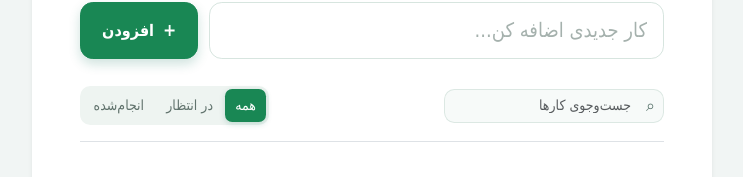
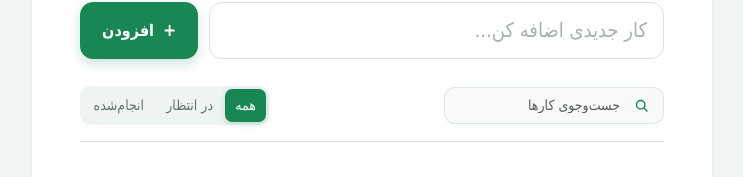
Before and after one commit to webmasterbartaroffice-lgtm/todolist, a React (Vite) app: page / in a window 1280 px wide. Shown: the part 390-567 px from the top of the page, without its empty margins (268-1011 px from the left). Built offline with nearby package versions, Linux system fonts and the light colour scheme.

Commit message:
style: enhance search input icon

```diff
--- a/src/App.jsx
+++ b/src/App.jsx
@@ -67,7 +67,9 @@ export default function App() {
 
           <div className="toolbar d-flex flex-column flex-md-row justify-content-between align-items-md-center gap-3 border-bottom pb-3 mb-2">
             <div className="task-search input-group input-group-sm search-box">
-              <span className="input-group-text">⌕</span>
+              <span className="input-group-text" aria-hidden="true">
+                <svg viewBox="0 0 24 24" fill="none" stroke="currentColor" strokeWidth="2" strokeLinecap="round" strokeLinejoin="round"><circle cx="11" cy="11" r="6" /><path d="m20 20-4.2-4.2" /></svg>
+              </span>
               <input className="form-control" value={query} onChange={(event) => setQuery(event.target.value)} type="search" placeholder="جست‌وجوی کارها" />
             </div>
             <div className="task-filters btn-group btn-group-sm" role="group" aria-label="فیلتر وضعیت">
--- a/src/index.css
+++ b/src/index.css
@@ -19,8 +19,9 @@ body {
 .search-box { max-width: 220px; }
 .toolbar { padding-top: .2rem; }
 .task-search .input-group-text, .task-search .form-control { background: #f7faf9; border-color: #dce8e3; color: #547068; }
-.task-search .input-group-text { border-radius: 0 .65rem .65rem 0; border-left: 0; font-size: 1rem; }
-.task-search .form-control { border-radius: .65rem 0 0 .65rem; border-right: 0; box-shadow: none; }
+.task-search .input-group-text { border-radius: 0 .7rem .7rem 0; border-left: 0; padding-inline: .85rem .35rem; }
+.task-search .input-group-text svg { width: 1.05rem; height: 1.05rem; color: #168462; }
+.task-search .form-control { border-radius: .7rem 0 0 .7rem; border-right: 0; min-height: 2.35rem; box-shadow: none; }
 .task-search:focus-within .input-group-text, .task-search:focus-within .form-control { background: #fff; border-color: #15906e; }
 .task-filters { background: #eef4f1; border-radius: .65rem; padding: .2rem; gap: .15rem; }
 .task-filters .btn { border: 0; border-radius: .45rem !important; color: #61736d; padding: .35rem .65rem; }
```
